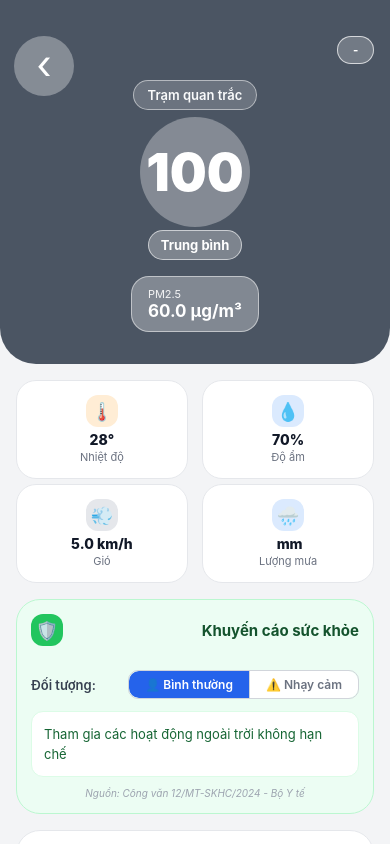
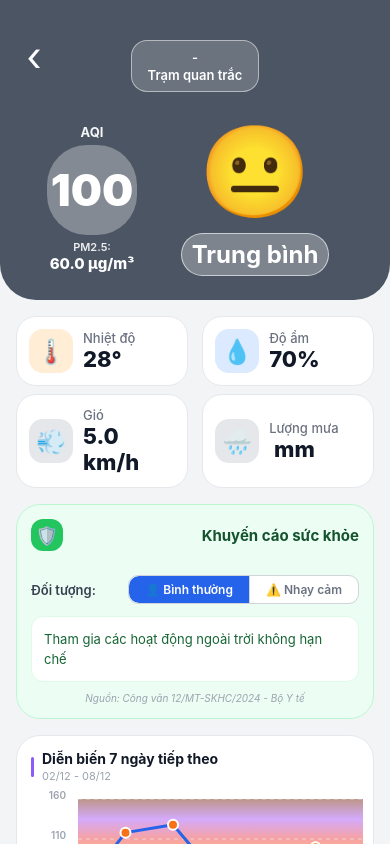
Before and after one commit to nvnhat04/Smart-Air-Mobile-App, a React Native app in the folder frontend/: screen /DetailStation in a window 390 px wide. Built offline with nearby package versions, Linux system fonts and the light colour scheme.

Commit message:
style: Detail Screen UI

```diff
--- a/frontend/src/screens/DetailStationScreen.js
+++ b/frontend/src/screens/DetailStationScreen.js
@@ -1,6 +1,6 @@
 import { useNavigation, useRoute } from '@react-navigation/native';
 import { useEffect, useMemo, useState } from 'react';
-import { ActivityIndicator, Platform, ScrollView, StyleSheet, Text, TouchableOpacity, View } from 'react-native';
+import { ActivityIndicator, Dimensions, Platform, ScrollView, StyleSheet, Text, TouchableOpacity, View } from 'react-native';
 import Svg, { Circle, Defs, LinearGradient, Path, Rect, Stop } from 'react-native-svg';
 import { UserGroupSelector } from '../components/ui';
 import { BASE_URL } from '../services/api';
@@ -46,6 +46,15 @@ function getAQIColor(score) {
   return '#7c2d12'; // Nâu đỏ - Nguy hại
 }
 
+function getAQIIcon(score) {
+  if (score <= 50) return '😊'; // Tốt - Mặt cười
+  if (score <= 100) return '😐'; // Trung bình - Bình thường
+  if (score <= 150) return '😷'; // Kém - Đeo khẩu trang
+  if (score <= 200) return '😨'; // Xấu - Lo lắng
+  if (score <= 300) return '😱'; // Rất xấu - Kinh hãi
+  return '☠️'; // Nguy hại - Nguy hiểm
+}
+
 export default function DetailStationScreen() {
   const route = useRoute();
   const navigation = useNavigation();
@@ -56,6 +65,7 @@ console.log('🔍 selectedDay in route params:', selectedDay);
   const [loading, setLoading] = useState(true);
   const [selectedPoint, setSelectedPoint] = useState(null);
   const [userGroup, setUserGroup] = useState('normal'); // 'normal' or 'sensitive'
+  const [chartWidth, setChartWidth] = useState(Dimensions.get('window').width - 100); // Chart width for responsive
 
   // Handle user group change with logging
   const handleUserGroupChange = (newGroup) => {
@@ -236,19 +246,25 @@ console.log('🔍 selectedDay in route params:', selectedDay);
   }, [weekly]);
 
   const chartData = useMemo(() => {
-    if (!weekly || weekly.length === 0) return { path: '', points: [] };
+    if (!weekly || weekly.length === 0) return { path: '', points: [], width: chartWidth };
 
     // Filter ra các ngày có data
     const validData = weekly.filter(w => w.aqi !== null && w.aqi !== undefined);
 
-    if (validData.length === 0) return { path: '', points: [] };
+    if (validData.length === 0) return { path: '', points: [], width: chartWidth };
 
     const values = validData.map((w) => w.aqi);
-    const max = Math.max(...values, 10);
-    const min = Math.min(...values, 0);
+    const dataMax = Math.max(...values);
+    const dataMin = Math.min(...values);
+
+    // Thêm padding 20% cho min/max để chart có không gian biến thiên rõ hơn
+    const padding = (dataMax - dataMin) * 0.2 || 10;
+    const max = dataMax + padding;
+    const min = Math.max(0, dataMin - padding); // Không cho min < 0
     const range = max - min || 1;
-    const w = 260;
-    const h = 70;
+
+    const w = chartWidth; // Sử dụng dynamic width
+    const h = 120; // Tăng height lên để chart lớn hơn
 
     // Tính step dựa trên tổng số ngày (kể cả null)
     const step = weekly.length > 1 ? w / (weekly.length - 1) : w;
@@ -261,7 +277,8 @@ console.log('🔍 selectedDay in route params:', selectedDay);
       if (item.aqi !== null && item.aqi !== undefined) {
         const x = idx * step;
         const norm = (item.aqi - min) / range;
-        const y = h - norm * (h - 8) - 4;
+        // Tăng margin top/bottom để có không gian rõ hơn
+        const y = h - norm * (h - 24) - 12;
 
         // Lưu thông tin điểm
         points.push({
@@ -275,7 +292,7 @@ console.log('🔍 selectedDay in route params:', selectedDay);
           precipitation: item.precipitation,
           pm25: item.pm25,
           idx,
-          color: getAQIColor(item.aqi), // Thêm màu cho điểm
+          color: getAQIColor(item.aqi), // Thêm màu theo AQI
         });
 
         // Check nếu là điểm đầu tiên hoặc điểm trước đó là null
@@ -287,11 +304,22 @@ console.log('🔍 selectedDay in route params:', selectedDay);
       }
     });
 
-    // Tạo labels cho trục Y (làm tròn đến bội số 25 hoặc 50)
-    const yMax = Math.ceil(max / 25) * 25;
-    const yMin = Math.floor(min / 25) * 25;
+    // Tạo labels cho trục Y
+    // Sử dụng min/max đã có padding để labels phù hợp với vùng dữ liệu
+    const yMax = Math.ceil(max / 10) * 10; // Làm tròn lên bội số 10
+    const yMin = Math.floor(min / 10) * 10; // Làm tròn xuống bội số 10
     const yRange = yMax - yMin || 50;
-    const yStep = yRange <= 100 ? 25 : 50;
+
+    // Tính step cho labels - ít nhất 3 labels, nhiều nhất 5 labels
+    let yStep;
+    if (yRange <= 50) {
+      yStep = 10;
+    } else if (yRange <= 100) {
+      yStep = 25;
+    } else {
+      yStep = 50;
+    }
+
     const yLabels = [];
     for (let val = yMin; val <= yMax; val += yStep) {
       yLabels.push(val);
@@ -303,8 +331,10 @@ console.log('🔍 selectedDay in route params:', selectedDay);
       yAxisLabels: yLabels,
       yMin,
       yMax,
+      width: w,
+      height: h,
     };
-  }, [weekly]);
+  }, [weekly, chartWidth]);
 
   return (
     <View style={styles.root}>
@@ -335,38 +365,43 @@ console.log('🔍 selectedDay in route params:', selectedDay);
             <Text style={styles.backIcon}>{'‹'}</Text>
           </TouchableOpacity>
 
-          <View style={styles.headerTopRight}>
-            <View style={styles.dateChip}>
-              <Text style={styles.dateChipValue}>{selectedDay?.label} - {selectedDay?.dateStr}</Text>
-            </View>
-          </View>
-
-          <View style={styles.headerCenter}>
+          {/* Location Chip - Riêng biệt phía trên */}
+          <View style={styles.locationChipWrapper}>
             <View style={styles.locationChip}>
+              <Text style={styles.locationText}>
+                {selectedDay?.label} - {selectedDay?.dateStr}
+              </Text>
               <Text style={styles.locationText}>
                 {data.name || 'Trạm quan trắc'}
               </Text>
             </View>
+          </View>
 
+          {/* Header Center - AQI và Info */}
+          <View style={styles.headerCenter}>
+            {/* Cột trái: Số AQI */}
+            <View style={styles.aqiColumn}>
+              <Text style={styles.aqiLabelText}>AQI</Text>
               <View style={styles.aqiCircleWrapper}>
                 <View style={styles.aqiCircleGlow} />
                 <Text style={styles.aqiNumber}>{data.aqi ?? 0}</Text>
               </View>
 
+              <Text style={styles.pm25Label}>PM2.5:</Text>
+              <Text style={styles.pm25Value}>
+                {typeof data.pm25 === 'number' ? data.pm25.toFixed(1) : data.pm25} µg/m³
+              </Text>
+
+            </View>
+
+            {/* Cột phải: Thông tin chi tiết */}
+            <View style={styles.infoColumn}>
+            <Text style={styles.statusIcon}>{getAQIIcon(data.aqi || 0)}</Text>
               <View style={styles.statusPill}>
+
                 <Text style={styles.statusPillText}>{data.status || 'Trung bình'}</Text>
               </View>
-
-            <View style={styles.pm25Card}>
-              <Text style={styles.pm25Label}>PM2.5</Text>
-              <Text style={styles.pm25Value}>
-                {typeof data.pm25 === 'number' ? data.pm25.toFixed(2) : data.pm25} µg/m³
-              </Text>
               </View>
-{/*
-            <View style={styles.adviceBubble}>
-              <Text style={styles.adviceText}>💡 {data.advice?.text}</Text>
-            </View> */}
           </View>
         </View>
 
@@ -377,32 +412,42 @@ console.log('🔍 selectedDay in route params:', selectedDay);
               <View style={[styles.metricIconBox, { backgroundColor: '#ffedd5' }]}>
                 <Text style={styles.metricIcon}>🌡️</Text>
               </View>
+              <View style={styles.metricInfoBox}>
+                <Text style={styles.metricLabel}>Nhiệt độ</Text>
                 <Text style={styles.metricValue}>{data.temp}°</Text>
-              <Text style={styles.metricLabel}>Nhiệt độ</Text>
+              </View>
             </View>
 
             <View style={styles.metricCard}>
               <View style={[styles.metricIconBox, { backgroundColor: '#dbeafe' }]}>
                 <Text style={styles.metricIcon}>💧</Text>
               </View>
+              <View style={styles.metricInfoBox}>
+                <Text style={styles.metricLabel}>Độ ẩm</Text>
                 <Text style={styles.metricValue}>{data.humidity}%</Text>
-              <Text style={styles.metricLabel}>Độ ẩm</Text>
+              </View>
             </View>
 
             <View style={styles.metricCard}>
               <View style={[styles.metricIconBox, { backgroundColor: '#e5e7eb' }]}>
                 <Text style={styles.metricIcon}>💨</Text>
               </View>
+              <View style={styles.metricInfoBox}>
+                <Text style={styles.metricLabel}>Gió</Text>
                 <Text style={styles.metricValue}>{data.wind} km/h</Text>
-              <Text style={styles.metricLabel}>Gió</Text>
+              </View>
             </View>
 
             <View style={styles.metricCard}>
-              <View style={[styles.metricIconBox, { backgroundColor: '#dbeafe' }]}>
+              <View style={[styles.metricIconBox, { backgroundColor: '#e5e7eb' }]}>
                 <Text style={styles.metricIcon}>🌧️</Text>
               </View>
+              <View style={styles.metricInfoBox}>
+              <Text style={styles.metricLabel}>Lượng mưa</Text>
+
               <Text style={styles.metricValue}>{data.precipitation} mm</Text>
-              <Text style={styles.metricLabel}>Lượng mưa</Text>
+              </View>
+
             </View>
           </View>
 
@@ -464,10 +509,11 @@ console.log('🔍 selectedDay in route params:', selectedDay);
             {/* Biểu đồ đường AQI */}
             <View style={styles.weeklyChartContainer}>
               {/* Trục Y - Labels AQI */}
-              <View style={styles.yAxisLabels}>
+              <View style={[styles.yAxisLabels, { height: chartData.height || 120 }]}>
                 {chartData.yAxisLabels && chartData.yAxisLabels.slice().reverse().map((label, idx) => {
                   const totalLabels = chartData.yAxisLabels.length;
-                  const spacing = 70 / (totalLabels - 1 || 1);
+                  const chartHeight = chartData.height || 120;
+                  const spacing = chartHeight / (totalLabels - 1 || 1);
                   const topPos = idx * spacing;
 
                   return (
@@ -485,33 +531,42 @@ console.log('🔍 selectedDay in route params:', selectedDay);
               </View>
 
               {/* Chart area */}
-              <View style={styles.weeklyChartWrapper}>
-                <Svg width={260} height={70}>
+              <View
+                style={styles.weeklyChartWrapper}
+                onLayout={(event) => {
+                  const { width } = event.nativeEvent.layout;
+                  if (width > 0 && width !== chartWidth) {
+                    setChartWidth(width);
+                  }
+                }}
+              >
+                <Svg width={chartData.width || chartWidth} height={chartData.height || 120}>
                   <Defs>
-                    {/* Gradient cho background AQI zones */}
+                    {/* Gradient cho background AQI zones - map theo levels */}
                     <LinearGradient id="aqiGradient" x1="0" y1="0" x2="0" y2="1">
-                      <Stop offset="0%" stopColor="#7c2d12" stopOpacity="0.08" />
-                      <Stop offset="16.67%" stopColor="#a855f7" stopOpacity="0.08" />
-                      <Stop offset="33.33%" stopColor="#ef4444" stopOpacity="0.08" />
-                      <Stop offset="50%" stopColor="#f97316" stopOpacity="0.08" />
-                      <Stop offset="66.67%" stopColor="#eab308" stopOpacity="0.08" />
-                      <Stop offset="100%" stopColor="#22c55e" stopOpacity="0.08" />
+                      <Stop offset="0%" stopColor="#7c2d12" stopOpacity="0.5" />
+                      <Stop offset="16.67%" stopColor="#a855f7" stopOpacity="0.5" />
+                      <Stop offset="33.33%" stopColor="#ef4444" stopOpacity="0.5" />
+                      <Stop offset="50%" stopColor="#f97316" stopOpacity="0.5" />
+                      <Stop offset="66.67%" stopColor="#eab308" stopOpacity="0.5" />
+                      <Stop offset="100%" stopColor="#22c55e" stopOpacity="0.5" />
                     </LinearGradient>
                   </Defs>
 
                   {/* Background gradient AQI zones */}
-                  <Rect x="0" y="0" width="260" height="70" fill="url(#aqiGradient)" />
+                  <Rect x="0" y="0" width={chartData.width || chartWidth} height={chartData.height || 120} fill="url(#aqiGradient)" />
 
                   {/* Gridlines ngang */}
                   {chartData.yAxisLabels && chartData.yAxisLabels.map((label, idx) => {
                     const totalLabels = chartData.yAxisLabels.length;
-                    const spacing = 70 / (totalLabels - 1 || 1);
-                    const y = 70 - (idx * spacing);
+                    const chartHeight = chartData.height || 120;
+                    const spacing = chartHeight / (totalLabels - 1 || 1);
+                    const y = chartHeight - (idx * spacing);
 
                     return (
                       <Path
                         key={`grid-${label}`}
-                        d={`M 0 ${y} L 260 ${y}`}
+                        d={`M 0 ${y} L ${chartData.width || chartWidth} ${y}`}
                         stroke="#e5e7eb"
                         strokeWidth={1}
                         strokeDasharray="4,4"
@@ -520,7 +575,7 @@ console.log('🔍 selectedDay in route params:', selectedDay);
                     );
                   })}
 
-                  {/* Đường line AQI - vẽ từng segment với màu riêng */}
+                  {/* Đường line AQI - màu đơn giản */}
                   {chartData.points.map((point, idx) => {
                     if (idx === 0) return null;
                     const prevPoint = chartData.points[idx - 1];
@@ -528,12 +583,11 @@ console.log('🔍 selectedDay in route params:', selectedDay);
                     // Kiểm tra nếu có gap (ngày không có data giữa 2 điểm)
                     if (point.idx - prevPoint.idx > 1) return null;
 
-                    // Dùng màu của điểm hiện tại
                     return (
                       <Path
                         key={`segment-${idx}`}
                         d={`M ${prevPoint.x} ${prevPoint.y} L ${point.x} ${point.y}`}
-                        stroke={point.color}
+                        stroke="#2563eb"
                         strokeWidth={3}
                         strokeLinecap="round"
                         strokeLinejoin="round"
@@ -541,14 +595,14 @@ console.log('🔍 selectedDay in route params:', selectedDay);
                     );
                   })}
 
-                  {/* Vẽ các điểm có thể chạm */}
+                  {/* Vẽ các điểm có thể chạm - màu theo AQI */}
                   {chartData.points.map((point, idx) => (
                     <Circle
                       key={idx}
                       cx={point.x}
                       cy={point.y}
-                      r={selectedPoint?.idx === point.idx ? 6 : 4}
-                      fill={point.color}
+                      r={selectedPoint?.idx === point.idx ? 7 : 5}
+                      fill={point.color || '#2563eb'}
                       stroke="#ffffff"
                       strokeWidth={2}
                       onPress={() => setSelectedPoint(point)}
@@ -622,9 +676,9 @@ console.log('🔍 selectedDay in route params:', selectedDay);
             </View>
 
             {/* Nhãn ngày trục dưới */}
-            <View style={styles.weeklyDatesRow}>
+            <View style={[styles.weeklyDatesRow, { width: chartData.width || chartWidth }]}>
               {weekly.map((item, idx) => {
-                const step = weekly.length > 1 ? 260 / (weekly.length - 1) : 130;
+                const step = weekly.length > 1 ? (chartData.width || chartWidth) / (weekly.length - 1) : (chartData.width || chartWidth) / 2;
                 const leftPosition = idx * step;
 
                 return (
@@ -673,9 +727,8 @@ console.log('🔍 selectedDay in route params:', selectedDay);
             >
               {weekly.map((item) => {
                 const hasData = item.aqi !== null && item.aqi !== undefined;
-                const badge = hasData ? getAQIBadgeColor(item.aqi) : { bg: '#f3f4f6', text: '#9ca3af' };
-                const cardBgColor = hasData ? getAQIColor(item.aqi) : '#f3f4f6';
-                const textColor = hasData ? '#ffffff' : '#9ca3af';
+                const aqiBgColor = hasData ? getAQIColor(item.aqi) : '#f3f4f6';
+                const aqiTextColor = hasData ? '#ffffff' : '#9ca3af';
 
                 // Calculate temp display with min/max if available
                 const tempDisplay = hasData ? (
@@ -687,16 +740,15 @@ console.log('🔍 selectedDay in route params:', selectedDay);
                 return (
                   <View key={item.date} style={[
                     styles.forecastCard,
-                    { backgroundColor: cardBgColor },
                     !hasData && styles.forecastCardNoData
                   ]}>
-                    <Text style={[styles.forecastDay, { color: textColor }]}>{item.label}</Text>
-                    <Text style={[styles.forecastDate, { color: textColor, opacity: 0.9 }]}>{item.date}</Text>
-                    <Text style={[styles.forecastTemp, { color: textColor }]}>
+                    <Text style={styles.forecastDay}>{item.label}</Text>
+                    <Text style={[styles.forecastDate, { opacity: 0.8 }]}>{item.date}</Text>
+                    <Text style={styles.forecastTemp}>
                       {tempDisplay}
                     </Text>
                     {hasData && item.precipitation !== null && item.precipitation !== undefined && (
-                      <Text style={[styles.forecastPrecip, { color: textColor }]}>
+                      <Text style={styles.forecastPrecip}>
                         🌧️ {item.precipitation}mm
                       </Text>
                     )}
@@ -704,16 +756,16 @@ console.log('🔍 selectedDay in route params:', selectedDay);
                       style={[
                         styles.forecastAqiBadge,
                         {
-                          backgroundColor: hasData ? 'rgba(255,255,255,0.25)' : badge.bg,
-                          borderWidth: hasData ? 1 : 0,
-                          borderColor: hasData ? 'rgba(255,255,255,0.4)' : 'transparent'
+                          backgroundColor: aqiBgColor,
+                          borderWidth: hasData ? 0 : 1,
+                          borderColor: hasData ? 'transparent' : '#e5e7eb'
                         },
                       ]}
                     >
                       <Text
                         style={[
                           styles.forecastAqiText,
-                          { color: hasData ? textColor : badge.text, fontWeight: '700' },
+                          { color: aqiTextColor, fontWeight: '700' },
                         ]}
                       >
                         {hasData ? `${item.aqi} AQI` : 'Chưa có'}
@@ -744,7 +796,7 @@ const styles = StyleSheet.create({
   },
   header: {
     paddingTop: Platform.OS === 'ios' ? 56 : 40,
-    paddingBottom: 32,
+    paddingBottom: 24,
     paddingHorizontal: 16,
     borderBottomLeftRadius: 36,
     borderBottomRightRadius: 36,
@@ -753,17 +805,17 @@ const styles = StyleSheet.create({
     position: 'absolute',
     top: Platform.OS === 'ios' ? 52 : 36,
     left: 14,
-    width: 60,
-    height: 60,
+    width: 40,
+    height: 40,
     borderRadius: 999,
-    backgroundColor: 'rgba(255,255,255,0.32)',
+    backgroundColor: 'rgba(255, 255, 255, 0)',
     alignItems: 'center',
     justifyContent: 'center',
   },
   backIcon: {
     color: '#ffffff',
     fontSize: 40,
-    marginTop: -4,
+    marginTop: 0,
   },
   headerTopRight: {
     position: 'absolute',
@@ -790,20 +842,46 @@ const styles = StyleSheet.create({
     color: '#ffffff',
     fontWeight: '700',
   },
+  locationChipWrapper: {
+    width: '100%',
+    alignItems: 'center',
+    marginBottom: 12,
+  },
   headerCenter: {
-    marginTop: 40,
+    marginTop: 12,
+    flexDirection: 'row',
+    alignItems: 'center',
+    justifyContent: 'center',
+    gap: 10,
+    paddingHorizontal: 16,
+  },
+  aqiColumn: {
+    alignItems: 'center',
+    justifyContent: 'center',
+    marginLeft: 10,
+  },
+  infoColumn: {
+    flex: 1,
+    gap: 8,
     alignItems: 'center',
   },
+  aqiLabelText: {
+    fontSize: 13,
+    fontWeight: '700',
+    color: '#ffffff',
+    marginTop: 4,
+    opacity: 0.95,
+  },
   locationChip: {
-    flexDirection: 'row',
+    flexDirection: 'column',
     alignItems: 'center',
     backgroundColor: 'rgba(255,255,255,0.18)',
-    paddingHorizontal: 14,
-    paddingVertical: 6,
-    borderRadius: 999,
+    paddingHorizontal: 16,
+    paddingVertical: 8,
+    borderRadius: 16,
     borderWidth: 1,
     borderColor: 'rgba(255,255,255,0.5)',
-    marginBottom: 12,
+    gap: 2,
   },
   locationDot: {
     fontSize: 10,
@@ -812,26 +890,26 @@ const styles = StyleSheet.create({
   },
   locationText: {
     fontSize: 13,
-    color: '#f9fafb',
+    color: '#ffffff',
     fontWeight: '600',
+    textAlign: 'center',
   },
   aqiCircleWrapper: {
-    width: 140,
+    width: 100,
     height: 100,
     justifyContent: 'center',
     alignItems: 'center',
-    marginBottom: 4,
   },
   aqiCircleGlow: {
     position: 'absolute',
-    width: 110,
-    height: 110,
-    borderRadius: 999,
+    width: 90,
+    height: 90,
+    borderRadius: 40,
     backgroundColor: 'rgba(255,255,255,0.35)',
     opacity: 0.9,
   },
   aqiNumber: {
-    fontSize: 52,
+    fontSize: 44,
     fontWeight: '900',
     color: '#ffffff',
   },
@@ -843,36 +921,49 @@ const styles = StyleSheet.create({
     fontWeight: '800',
   },
   statusPill: {
-    marginTop: 4,
-    paddingHorizontal: 12,
+    paddingHorizontal: 10,
     paddingVertical: 6,
     borderRadius: 999,
     backgroundColor: 'rgba(255,255,255,0.28)',
     borderWidth: 1,
     borderColor: 'rgba(255,255,255,0.6)',
+    alignSelf: 'center',
+    flexDirection: 'row',
+    alignItems: 'center',
+    gap: 4,
+  },
+  statusIcon: {
+    fontSize: 90,
   },
   statusPillText: {
-    fontSize: 13,
+    fontSize: 24,
     fontWeight: '700',
     color: '#ffffff',
   },
   pm25Card: {
-    marginTop: 16,
-    paddingHorizontal: 16,
-    paddingVertical: 10,
-    borderRadius: 18,
+    paddingHorizontal: 12,
+    paddingVertical: 6,
+    borderRadius: 14,
     backgroundColor: 'rgba(255,255,255,0.3)',
     borderWidth: 1,
     borderColor: 'rgba(255,255,255,0.5)',
+    flexDirection: 'row',
+    alignItems: 'center',
+    gap: 4,
+    alignSelf: 'center',
+  },
+  pm25Icon: {
+    fontSize: 14,
   },
   pm25Label: {
     fontSize: 11,
     color: '#ffffff',
     opacity: 0.9,
+    fontWeight: '600',
   },
   pm25Value: {
-    fontSize: 17,
-    fontWeight: '700',
+    fontSize: 15,
+    fontWeight: '800',
     color: '#ffffff',
   },
   adviceBubble: {
@@ -897,39 +988,46 @@ const styles = StyleSheet.create({
     flexWrap: 'wrap',
     justifyContent: 'space-between',
     marginBottom: 16,
-    gap: 5,
+    gap: 8,
   },
   metricCard: {
     flexBasis: '48%',
-    minWidth: 80,
+    minWidth: 100,
     borderRadius: 20,
-    paddingVertical: 14,
-    paddingHorizontal: 8,
+    paddingVertical: 12,
+    paddingHorizontal: 12,
     backgroundColor: '#ffffff',
     borderWidth: 1,
     borderColor: '#e5e7eb',
     alignItems: 'center',
+    flexDirection: "row",
+    gap: 10,
+  },
+  metricInfoBox: {
+    flexDirection: "column",
+    alignItems: 'flex-start',
+    flex: 1,
   },
   metricIconBox: {
-    width: 32,
-    height: 32,
-    borderRadius: 12,
+    width: 44,
+    height: 44,
+    borderRadius: 14,
     alignItems: 'center',
     justifyContent: 'center',
-    marginBottom: 4,
   },
   metricIcon: {
-    fontSize: 18,
+    fontSize: 24,
   },
   metricValue: {
-    fontSize: 14,
+    fontSize: 22,
     fontWeight: '800',
     color: '#111827',
+    lineHeight: 26,
   },
   metricLabel: {
-    fontSize: 11,
+    fontSize: 13,
     color: '#6b7280',
-    marginTop: 2,
+    fontWeight: '500',
   },
   healthCard: {
     borderRadius: 24,
@@ -1052,7 +1150,6 @@ const styles = StyleSheet.create({
   },
   yAxisLabels: {
     width: 35,
-    height: 70,
     position: 'relative',
     justifyContent: 'space-between',
     marginRight: 8,
@@ -1067,12 +1164,12 @@ const styles = StyleSheet.create({
   weeklyChartWrapper: {
     paddingVertical: 4,
     paddingHorizontal: 4,
+    flex: 1,
   },
   weeklyDatesRow: {
     position: 'relative',
     height: 20,
-    width: 260,
-    left: "10%",
+    marginLeft: 43, // Width of yAxisLabels (35) + marginRight (8)
     marginTop: 2,
   },
   weeklyDateLabel: {
@@ -1211,7 +1308,7 @@ const styles = StyleSheet.create({
     paddingVertical: 4,
   },
   forecastAqiText: {
-    fontSize: 11,
+    fontSize: 15,
     fontWeight: '700',
   },
   forecastHintText: {
```
Lines whose indentation alone changed are shown as unchanged.
